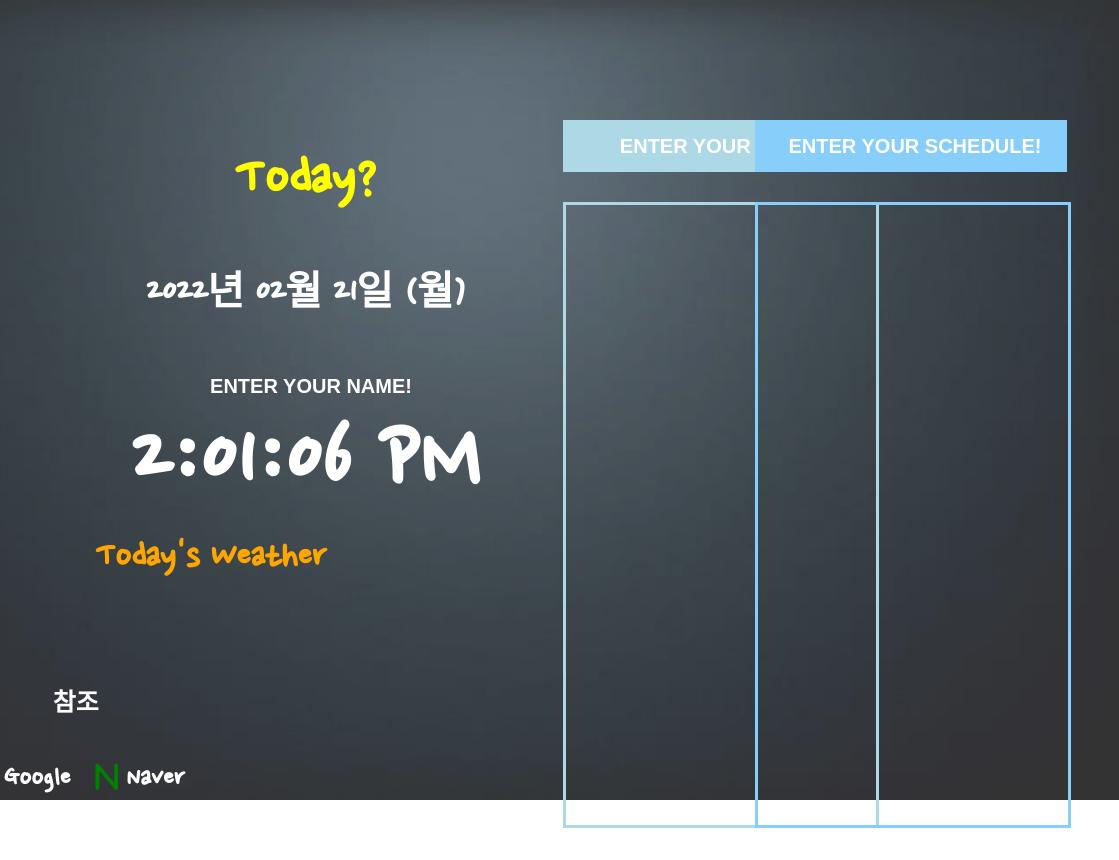
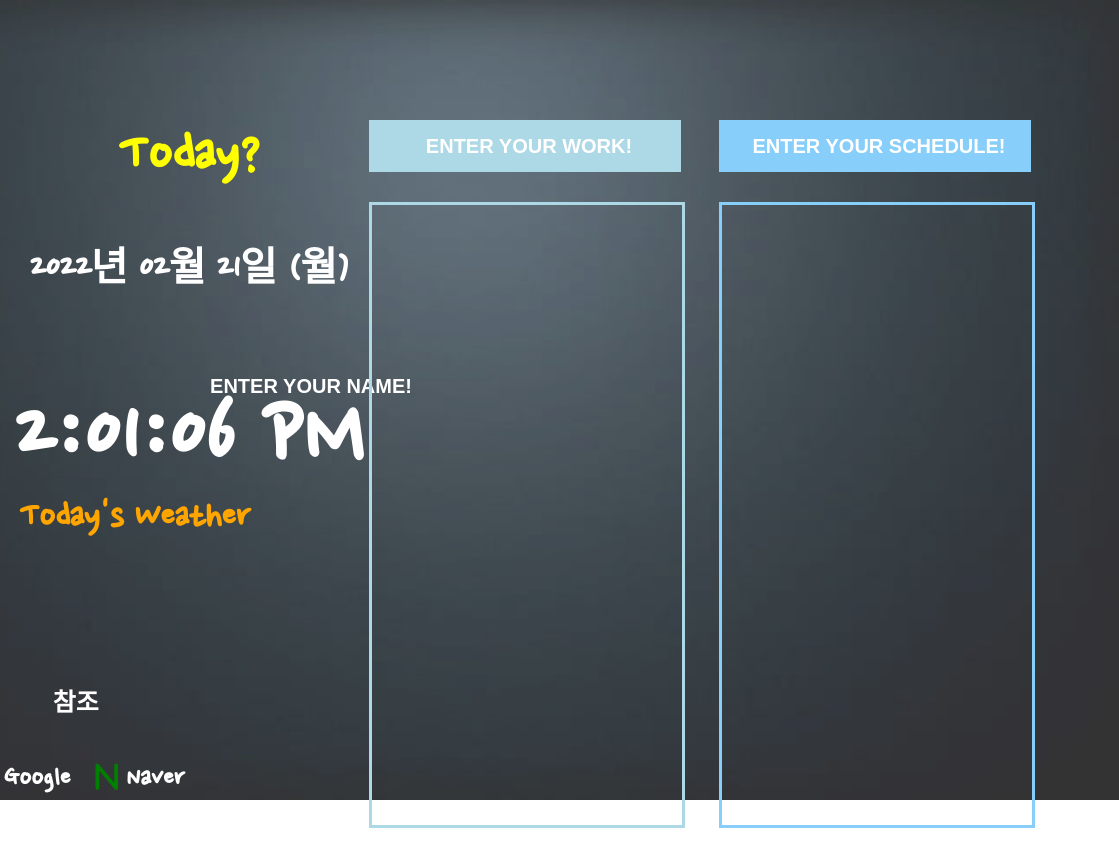
Before and after one commit to Yunsuyeong/Project1, a plain HTML site: page index.html in a window 1280 px wide. Shown: the full height of the page, 161-1280 px from the left. After the commit the page ends 828 px from the top, so only its background shows below. Drawn offline with Linux system fonts and the light colour scheme.

Commit message:
ver 1.3(css 일부 수정)

```diff
--- a/style.css
+++ b/style.css
@@ -16,8 +16,8 @@ img{
 
 .top{
     position:absolute;
-    top:13%;
-    left:13%;
+    top:10%;
+    left:50px;
     width:600px;
     height:300px;
     text-align: center;
@@ -44,7 +44,7 @@ img{
 
 .login{
     position:absolute;
-    top:40%;
+    top:100px;
     right:40%;
     width:600px;
     height:300px;
@@ -92,7 +92,7 @@ input::placeholder{
 .todo{
     position:absolute;
     top:15%;
-    right:20%;
+    right:450px;
     width:300px;
     height:50px;
     text-align:center;
@@ -125,7 +125,7 @@ input::placeholder{
 .schedule{
     position:absolute;
     top:15%;
-    right:5%;
+    right:100px;
     width:300px;
     height:50px;
     text-align:center;
@@ -157,8 +157,8 @@ input::placeholder{
 
 h4{
     position:absolute;
-    top:60%;
-    left:20%;
+    top:55%;
+    left:180px;
     text-align: center;
     font-weight: bold;
     font-size:40px;
@@ -167,8 +167,8 @@ h4{
 
 .weather{
     position:absolute;
-    top:70%;
-    left:15%;
+    top:65%;
+    left:50px;
     width:500px;
     height:300px;
     text-align: center;
```
